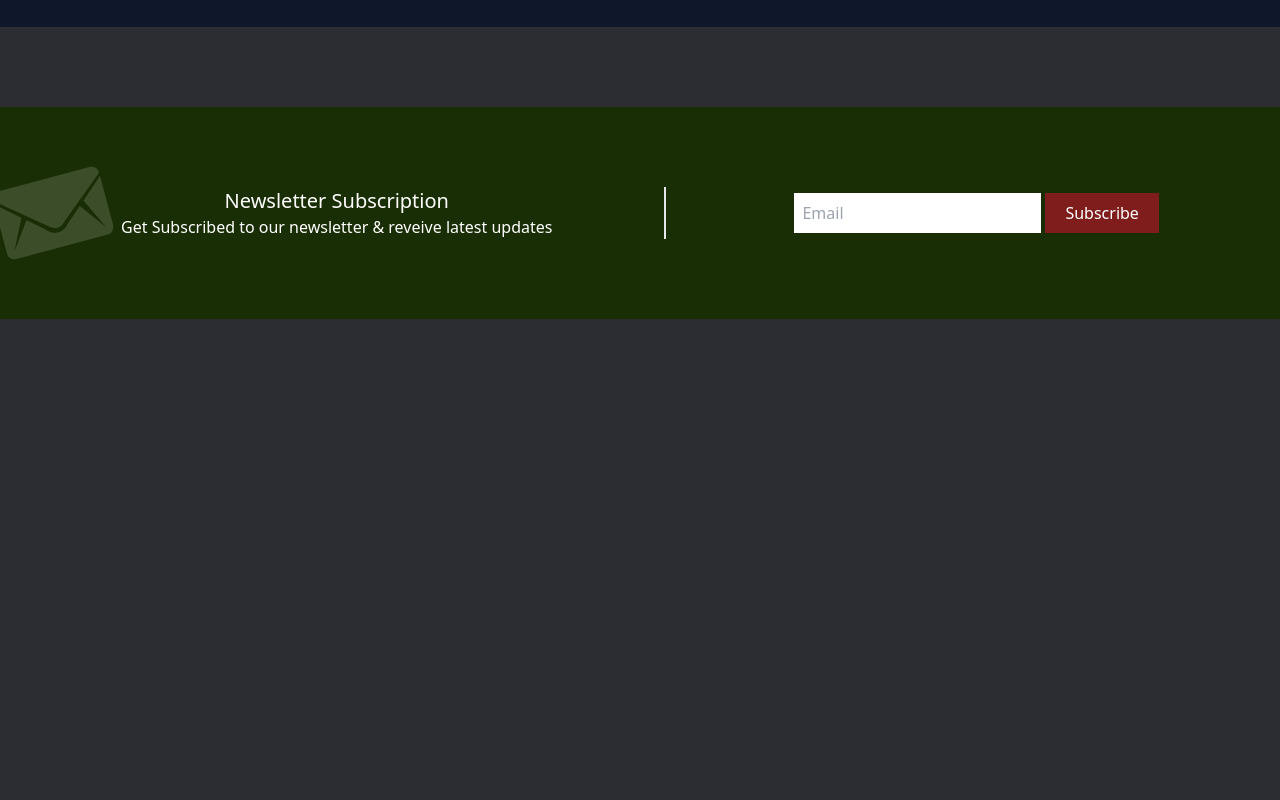
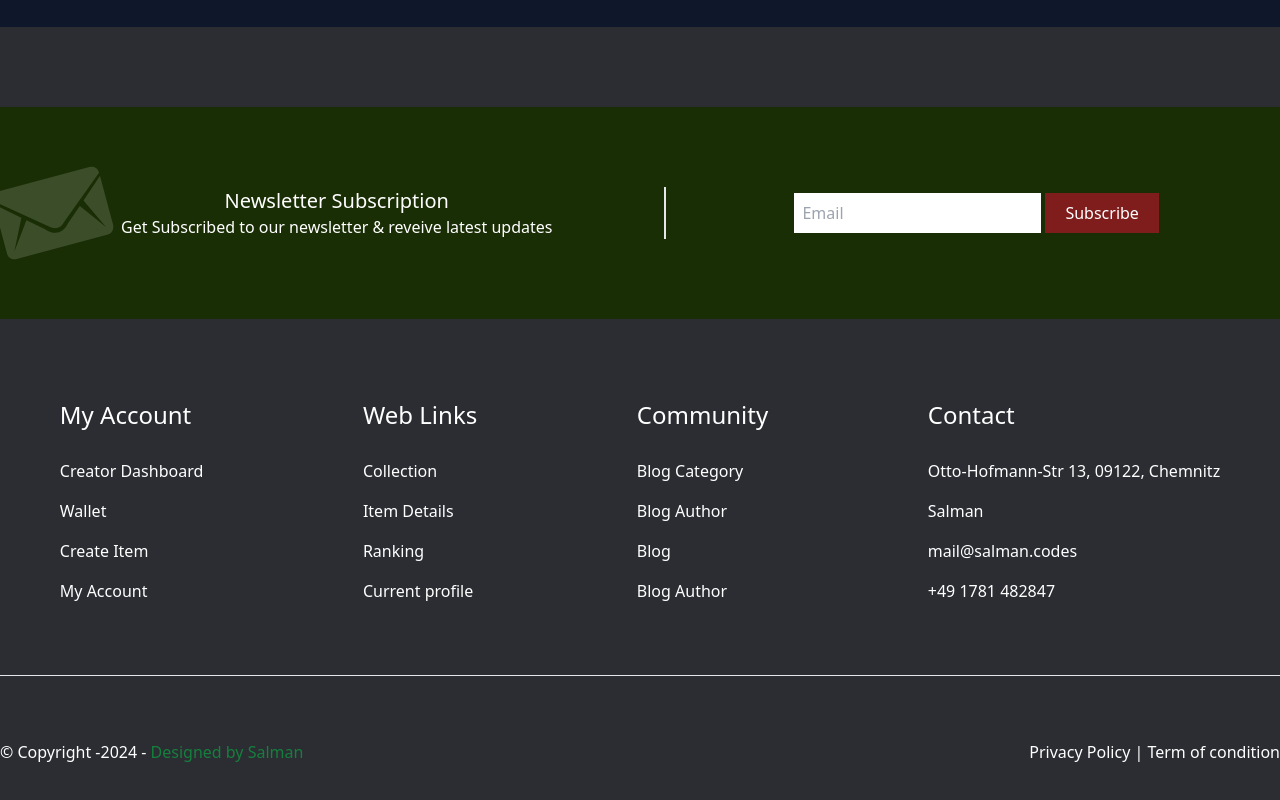
Before and after one commit to nisalman/tailwind-project, a website built with Vite: page index.html in a window 1280 px wide. Shown: the part 3552-4352 px from the top of the page. Before the commit the page ends 3951 px from the top, so only its background shows below. Built offline with nearby package versions, Linux system fonts and the light colour scheme.

Commit message:
another update

```diff
--- a/index.html
+++ b/index.html
@@ -51,6 +51,7 @@
 </header>
 
 <main class="container mx-auto">
+
     <section class="my-24">
         <h2 class="text-white text-3xl text-center mb-12">Our Service</h2>
         <div class="grid md:grid-cols-2 lg:grid-cols-3 gap-10">
@@ -211,6 +212,55 @@
             </div>
         </div>
     </section>
+
 </main>
+
+<footer>
+    <div class="container mx-auto text-center sm:text-left">
+        <div class="flex text-white justify-around items-center gap-10">
+            <div>
+                <h2 class="text-xl sm:text-2xl mb-5"> My Account</h2>
+                <ul class="leading-10">
+                    <li> <a href="#">Creator Dashboard</a></li>
+                    <li> <a href="#">Wallet</a></li>
+                    <li> <a href="#">Create Item</a></li>
+                    <li> <a href="#"></a>My Account</li>
+                </ul>
+            </div>
+            <div>
+                <h2 class="text-xl sm:text-2xl mb-5"> Web Links</h2>
+                <ul class="leading-10">
+                    <li> <a href="#">Collection</a></li>
+                    <li> <a href="#">Item Details</a></li>
+                    <li> <a href="#">Ranking</a></li>
+                    <li> <a href="#"></a>Current profile</li>
+                </ul>
+            </div>
+            <div>
+                <h2 class="text-xl sm:text-2xl mb-5"> Community</h2>
+                <ul class="leading-10">
+                    <li> <a href="#">Blog Category</a></li>
+                    <li> <a href="#">Blog Author</a></li>
+                    <li> <a href="#">Blog</a></li>
+                    <li> <a href="#"></a>Blog Author</li>
+                </ul>
+            </div>
+            <div>
+                <h2 class="text-xl sm:text-2xl mb-5"> Contact</h2>
+                <ul class="leading-10">
+                    <li> <a href="#">Otto-Hofmann-Str 13, 09122, Chemnitz</a></li>
+                    <li> <a href="#">Salman</a></li>
+                    <li> <a href="#">mail@salman.codes</a></li>
+                    <li> <a href="#"></a>+49 1781 482847</li>
+                </ul>
+            </div>
+        </div>
+        <hr class="my-16">
+        <div class="text-white sm:flex justify-between mb-10">
+            <p> &copy; Copyright -2024 - <span class="text-green-700"> Designed by Salman</span> </p>
+            <p>Privacy Policy | Term of condition</p>
+        </div>
+    </div>
+</footer>
 </body>
 </html>
```
